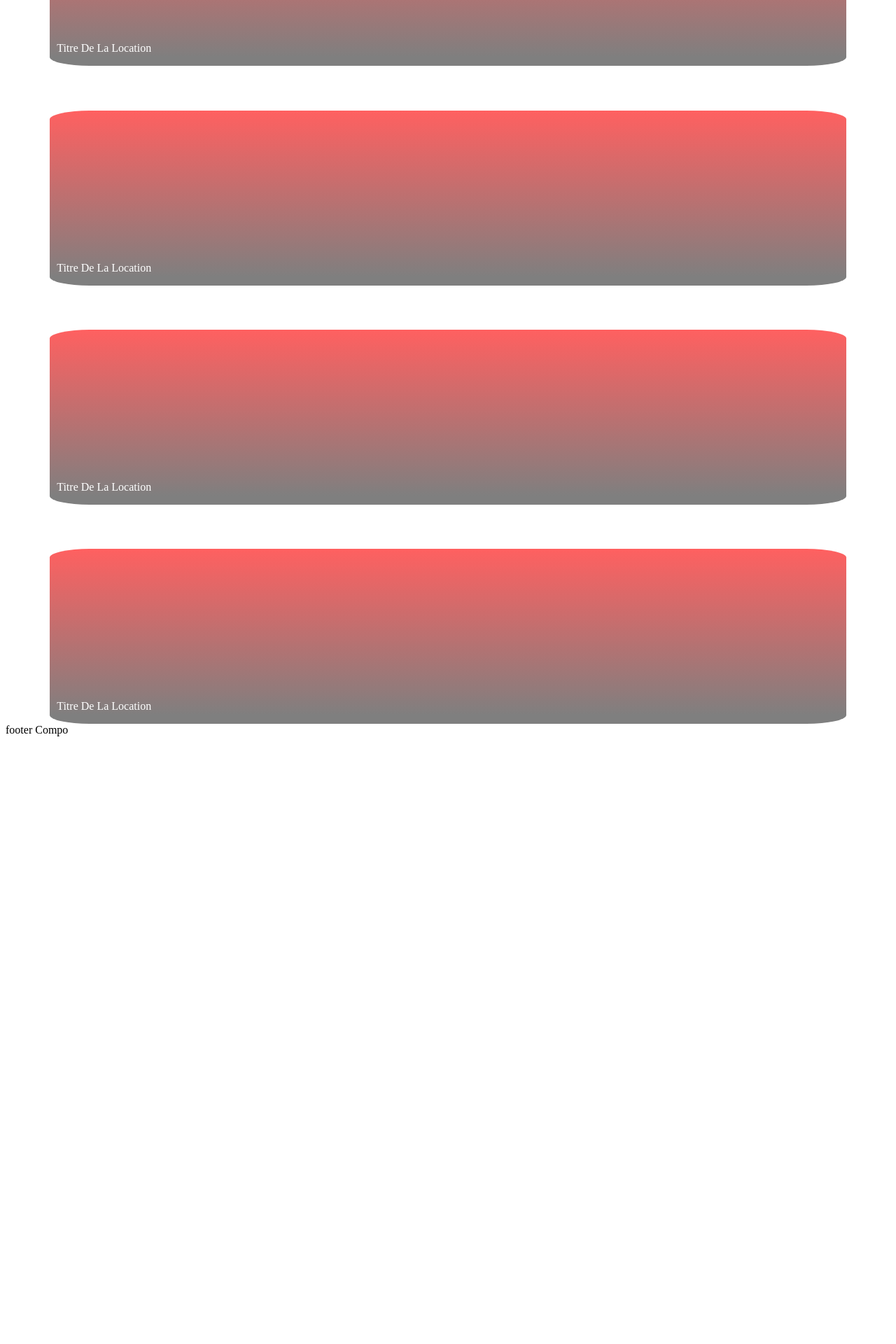
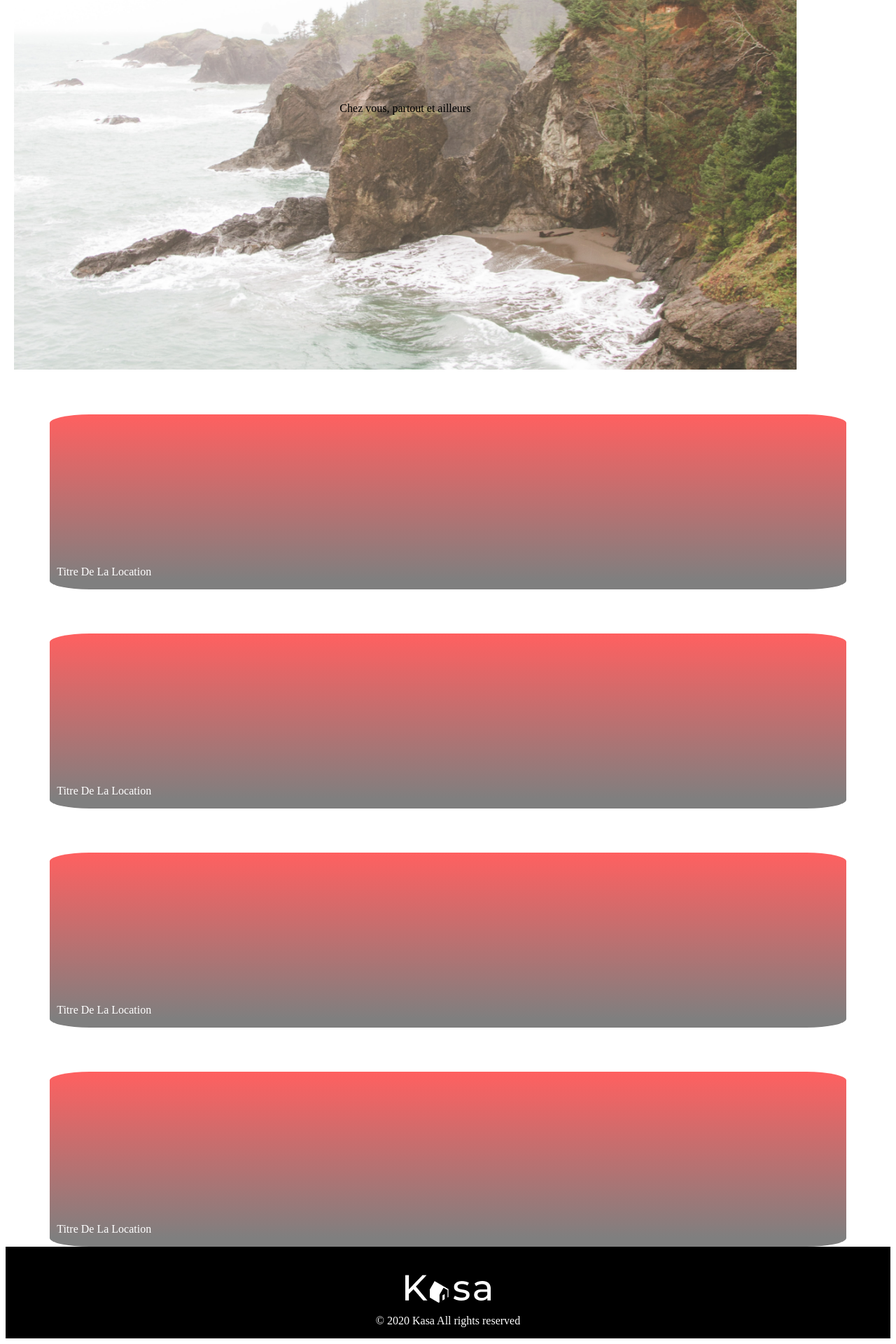
Before and after one commit to Astuki/Projet8OC, a React (Vite) app: page /a-propos in a window 1280 px wide. Shown: the part 349-2269 px from the top of the page at 70% size. Before the commit the page ends 1409 px from the top, so only its background shows below. Built offline with nearby package versions, Linux system fonts and the light colour scheme.

Commit message:
footer + section components

```diff
--- /dev/null
+++ b/src/components/Footer/_Footer.scss
@@ -0,0 +1,12 @@
+.footer{
+    display: flex;
+    flex-direction: column;
+    align-items: center;
+    justify-content: center;
+    width: 100%;
+    background-color: $footer-color;
+    padding-top: 5vh;
+    &_text{
+        color: white;
+    }
+}
--- a/src/components/Footer/footer.jsx
+++ b/src/components/Footer/footer.jsx
@@ -0,0 +1,11 @@
+import KasaFooterLogo from '../../assets/KasaFooterLogo.png'
+
+export default function Footer() {
+
+    return(
+        <div className="footer">
+            <img src={KasaFooterLogo}></img>
+            <p className="footer_text">© 2020 Kasa All rights reserved</p>
+        </div>
+    )
+}
--- /dev/null
+++ b/src/components/SectionReef/Sectionreef.jsx
@@ -0,0 +1,11 @@
+import ReefBg from "../../assets/homepageBg.png"
+
+export default function Sectionreef() {
+
+    return(
+            <div className="section">
+                    <img className="section_bg-img" src={ReefBg}></img>
+                    <p className="section_bg-text">Chez vous, partout et ailleurs</p>
+            </div>
+    )
+}
--- /dev/null
+++ b/src/components/SectionReef/_Sectionreef.scss
@@ -0,0 +1,13 @@
+.section{
+    margin: 1px;
+    display: flex;
+    align-items: center;
+    justify-content: center;
+    width: 90%;
+    &_bg-img{
+        width: 100%;
+    }
+    &_bg-text{
+        position: absolute;
+    }
+}
--- a/src/pages/a-propos.jsx
+++ b/src/pages/a-propos.jsx
@@ -1,20 +1,25 @@
 import { Link } from 'react-router-dom';
 import Header from '../components/Header/header';
 import Cards from '../components/Cards/Cards'
+import Footer from '../components/Footer/Footer'
+import Sectionreef from '../components/SectionReef/Sectionreef';
 
 export default function AboutMe() {
 
     return(
             <div>
                 <Header />
-                <main className='main-container'>
+                <main className='container'>
+                    <section>
+                        <Sectionreef />
+                    </section>
                     <Cards />
                     <Cards />
                     <Cards />
                     <Cards />
                 </main>
                 <footer>
-                    footer Compo
+                    <Footer />
                 </footer>
             </div>
     )
--- a/src/styles/_a-propos.scss
+++ b/src/styles/_a-propos.scss
@@ -1,4 +1,4 @@
-.main-container{
+.container{
     display: flex;
     flex-direction: column;
     align-items: center;
--- a/src/styles/main.css
+++ b/src/styles/main.css
@@ -1,4 +1,4 @@
-.main-container {
+.container {
   display: flex;
   flex-direction: column;
   align-items: center;
@@ -50,4 +50,31 @@
 .cards_text {
   color: white;
   padding-left: 10px;
-}/*# sourceMappingURL=main.css.map */
+}
+
+.footer {
+  display: flex;
+  flex-direction: column;
+  align-items: center;
+  justify-content: center;
+  width: 100%;
+  background-color: #000000;
+  padding-top: 5vh;
+}
+.footer_text {
+  color: white;
+}
+
+.section {
+  margin: 1px;
+  display: flex;
+  align-items: center;
+  justify-content: center;
+  width: 90%;
+}
+.section_bg-img {
+  width: 100%;
+}
+.section_bg-text {
+  position: absolute;
+}/*# sourceMappingURL=Main.css.map */
--- a/src/styles/main.scss
+++ b/src/styles/main.scss
@@ -8,4 +8,6 @@
 
 @import '../components/Header/Nav/Nav';
 @import '../components/Header/Header';
-@import '../components/Cards/Cards'
+@import '../components/Cards/Cards';
+@import '../components/Footer/Footer';
+@import '../components/SectionReef/Sectionreef'
```
Also changed, not shown: 1 other file (tests, documents, lock files or other folders).
